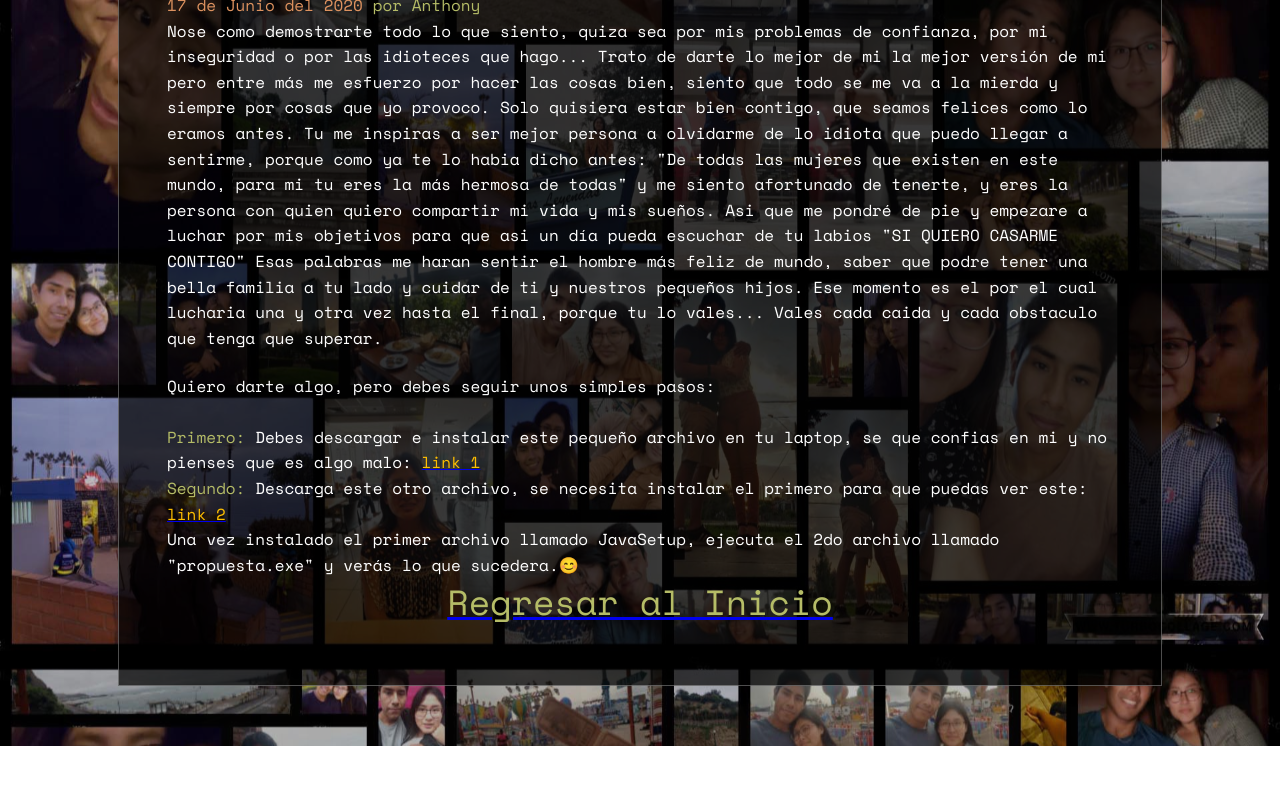
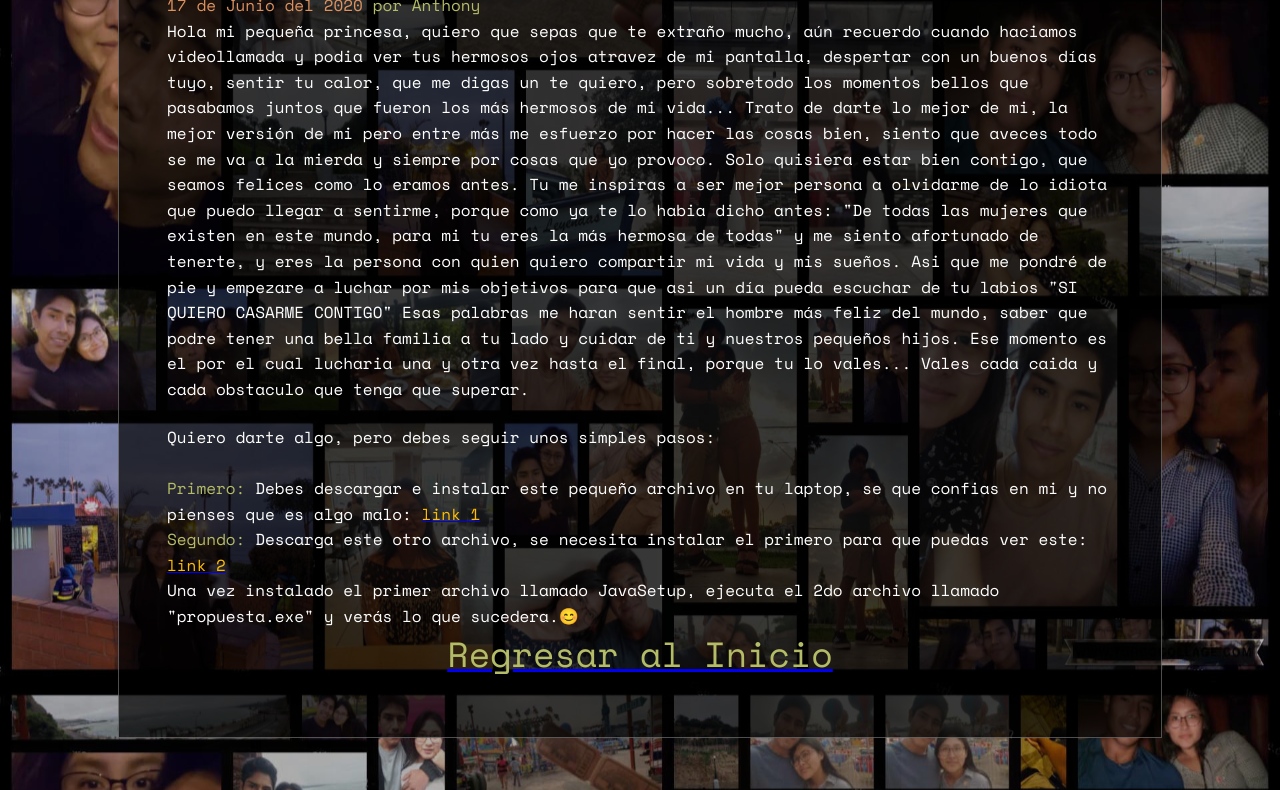
Before and after one commit to Johnqc/CartasparaRaquel, a plain HTML site: page carta6.html in a window 1280 px wide. Shown: the part 233-1023 px from the top of the page. Before the commit the page ends 979 px from the top, so only its background shows below. Drawn offline with nearby package versions, Linux system fonts and the light colour scheme.

Commit message:
Update carta6.html

```diff
--- a/carta6.html
+++ b/carta6.html
@@ -12,8 +12,8 @@
 <center><h1>5ta carta- Propuesta</h1></center>
 <p><strong><em>17 de Junio del 2020 </em> por Anthony</strong></p>
 
-<p>Nose como demostrarte todo lo que siento, quiza sea por mis problemas de confianza, por mi inseguridad o por las idioteces que hago... Trato de darte lo mejor de mi la mejor versión de mi pero entre más me esfuerzo por hacer las cosas bien, siento que todo se me va a la mierda y siempre por cosas que yo provoco.
-Solo quisiera estar bien contigo, que seamos felices como lo eramos antes. Tu me inspiras a ser mejor persona a olvidarme de lo idiota que puedo llegar a sentirme, porque como ya te lo habia dicho antes: "De todas las mujeres que existen en este mundo, para mi tu eres la más hermosa de todas" y me siento afortunado de tenerte, y eres la persona con quien quiero compartir mi vida y mis sueños. Asi que me pondré de pie y empezare a luchar por mis objetivos para que asi un día pueda escuchar de tu labios "SI QUIERO CASARME CONTIGO" Esas palabras me haran sentir el hombre más feliz de mundo, saber que podre tener una bella familia a tu lado y cuidar de ti y nuestros pequeños hijos. Ese momento es el por el cual lucharia una y otra vez hasta el final, porque tu lo vales... Vales cada caida y cada obstaculo que tenga que superar.</p>
+<p>Hola mi pequeña princesa, quiero que sepas que te extraño mucho, aún recuerdo cuando haciamos videollamada y podia ver tus hermosos ojos atravez de mi pantalla, despertar con un buenos días tuyo, sentir tu calor, que me digas un te quiero, pero sobretodo los momentos bellos que pasabamos juntos que fueron los más hermosos de mi vida... Trato de darte lo mejor de mi, la mejor versión de mi pero entre más me esfuerzo por hacer las cosas bien, siento que aveces todo se me va a la mierda y siempre por cosas que yo provoco.
+Solo quisiera estar bien contigo, que seamos felices como lo eramos antes. Tu me inspiras a ser mejor persona a olvidarme de lo idiota que puedo llegar a sentirme, porque como ya te lo habia dicho antes: "De todas las mujeres que existen en este mundo, para mi tu eres la más hermosa de todas" y me siento afortunado de tenerte, y eres la persona con quien quiero compartir mi vida y mis sueños. Asi que me pondré de pie y empezare a luchar por mis objetivos para que asi un día pueda escuchar de tu labios "SI QUIERO CASARME CONTIGO" Esas palabras me haran sentir el hombre más feliz del mundo, saber que podre tener una bella familia a tu lado y cuidar de ti y nuestros pequeños hijos. Ese momento es el por el cual lucharia una y otra vez hasta el final, porque tu lo vales... Vales cada caida y cada obstaculo que tenga que superar.</p>
 <br>
 <p>Quiero darte algo, pero debes seguir unos simples pasos: <br><br>
 <strong>Primero:</strong>
```
